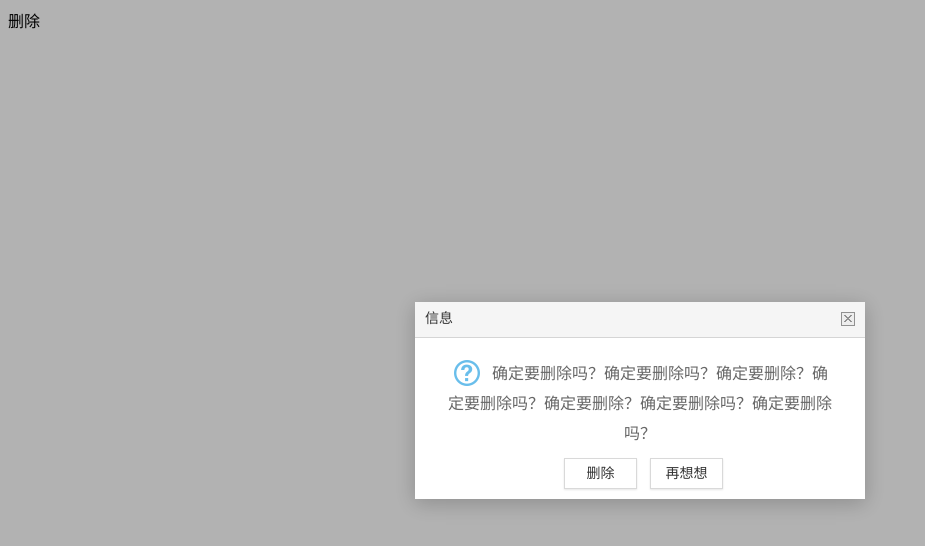
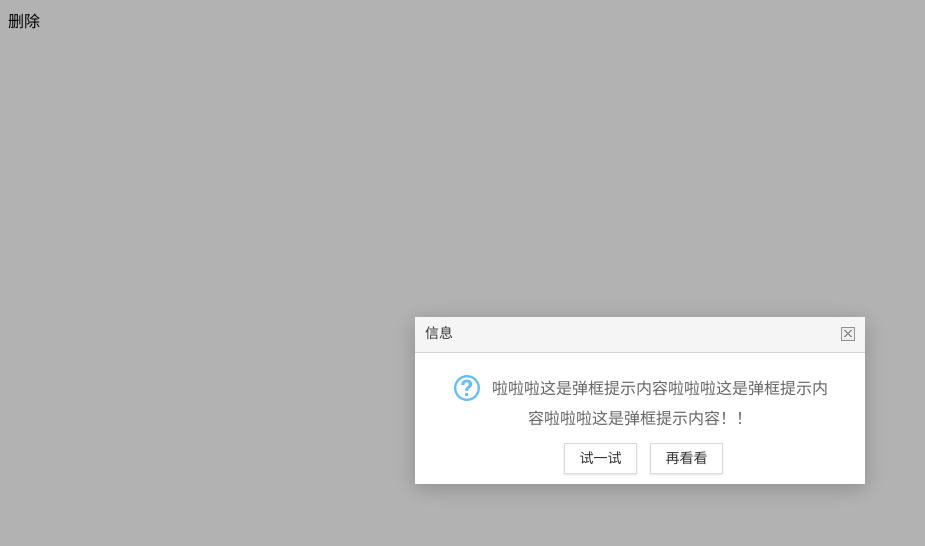
Before and after one commit to xiaobaidu/mine, a plain HTML site: page index.html in a window 1280 px wide. Both pictures are taken after a click on the link "删除". Shown: the whole page, without its empty margins (0-925 px from the left). Drawn offline with Linux system fonts and the light colour scheme; files whose address does not match are found by name.

Commit message:
代码优化

```diff
--- a/css/mbox.css
+++ b/css/mbox.css
@@ -1,6 +1,3 @@
-
-
-/*layout*/
 .jm-box-shade, .jm-box-layout {
     position: fixed;
     _position: absolute;
@@ -22,7 +19,6 @@
     margin-left: -155px;
     /*border-radius: 3px;*/
 }
-
 .jm-box-border,
 .jm-box-title,
 .jm-box-title i,
@@ -30,30 +26,19 @@
 .jm-box-iframe,
 .jm-box-title em,
 .jm-box-close,
-    /*.jm-box-icon,*/
 .jm-box-moves {
     position: absolute;
 }
-
-.jm-box-border {
-    /*border-radius: 5px;*/
-}
-
 .jm-box-title {
     left: 0;
     top: 0;
 }
-
 .jm-box-main {
     position: relative;
     height: 100%;
     _float: left;
-    /*border-radius: 3px;*/
-    /*border: 1px solid #ccc;*/
     box-shadow: 0 4px 20px 1px rgba(0, 0, 0, 0.2);
-
 }
-
 .jm-box-dialog {
     border-top: 2px solid #f3473a;
 }
@@ -66,7 +51,6 @@
 .jm-box-load {
     background: url('../images/jm-box-loading0.gif') #fff center center no-repeat;
 }
-
 .jm-box-loading {
     display: block;
     float: left;
@@ -74,11 +58,9 @@
     color: #FFF;
     _float: none;
 }
-
 .jm-layer-png32 {
     background: url('../images/jm-box-ico0.png') no-repeat;
 }
-
 .jm-box-moves {
     border: 3px solid #666;
     cursor: move;
@@ -86,7 +68,6 @@
     background-color: #fff \9;
     filter: alpha(opacity=50);
 }
-
 .jm-box-icon {
     width: 30px;
     height: 30px;
@@ -94,9 +75,7 @@
     display: inline-block;
     vertical-align: -9px;
     margin-right: 10px;
-
 }
-
 .jm-box-text {
     line-height: 30px;
     padding: 0 30px;
@@ -107,57 +86,44 @@
     display: block;
     text-align: center;
 }
-
 .jm-box-icon-0 {
     background-position: -91px -38px;
 }
-
-/*成功*/
 .jm-box-icon-1 {
     background-position: -60px 0;
 }
-
-/*询问*/
 .jm-box-icon-2 {
     background-position: -30px 0;
 }
-
-/*警告*/
 .jm-box-icon-3 {
     background-position: 0 0;
 }
-
 .jm-box-loading-0 {
     width: 60px;
     height: 24px;
     background: url('../images/jm-box-loading0.gif') no-repeat;
 }
-
 .jm-box-loading-1 {
     width: 37px;
     height: 37px;
     background: url('../images/jm-box-loading1.gif') no-repeat;
 }
-
 .jm-box-loading-2, .jm-box-icon-16 {
     width: 32px;
     height: 32px;
     background: url('../images/jm-box-loading2.gif') no-repeat;
 }
-
 .jm-box-loading-3 {
     width: 126px;
     height: 22px;
     background: url('../images/jm-box-loading3.gif') no-repeat;
 }
-
 .jm-box-setwin {
     position: absolute;
     right: 10px;
     top: 10px;
     font-size: 0;
 }
-
 .jm-box-setwin a {
     position: relative;
     display: inline-block;
@@ -170,7 +136,6 @@
     font-size: 12px;
     _overflow: hidden;
 }
-
 .jm-box-setwin .jm-box-min cite {
     position: absolute;
     width: 14px;
@@ -349,7 +314,6 @@
 .jm-box-tips i.m-tips-B {
     top: -15px;
 }
-
 .jm-box-tips i.m-tips-R, .jm-box-tips i.m-tips-L {
     top: 1px;
     border-bottom-style: solid;
--- a/index.html
+++ b/index.html
@@ -14,10 +14,10 @@
 				area: [ "450px", "auto" ], //弹框大小
 				border: [ 0, .5, "#666" ],
 				dialog: {
-					msg: "确定要删除吗？确定要删除吗？确定要删除？确定要删除吗？确定要删除？确定要删除吗？确定要删除吗？",
+					msg: "啦啦啦这是弹框提示内容啦啦啦这是弹框提示内容啦啦啦这是弹框提示内容！！",
 					btns: 2,   //1: 只有一个按钮   2：两个按钮  3：没有按钮 提示框
 					type: 2,   //1:对钩   2：问号  3：叹号
-					btn: [ "删除", "再想想"],  //自定义按钮
+					btn: [ "试一试", "再看看"],  //自定义按钮
 					yes: function() {  //点击左侧按钮：成功
 						alert();
 					},
```
